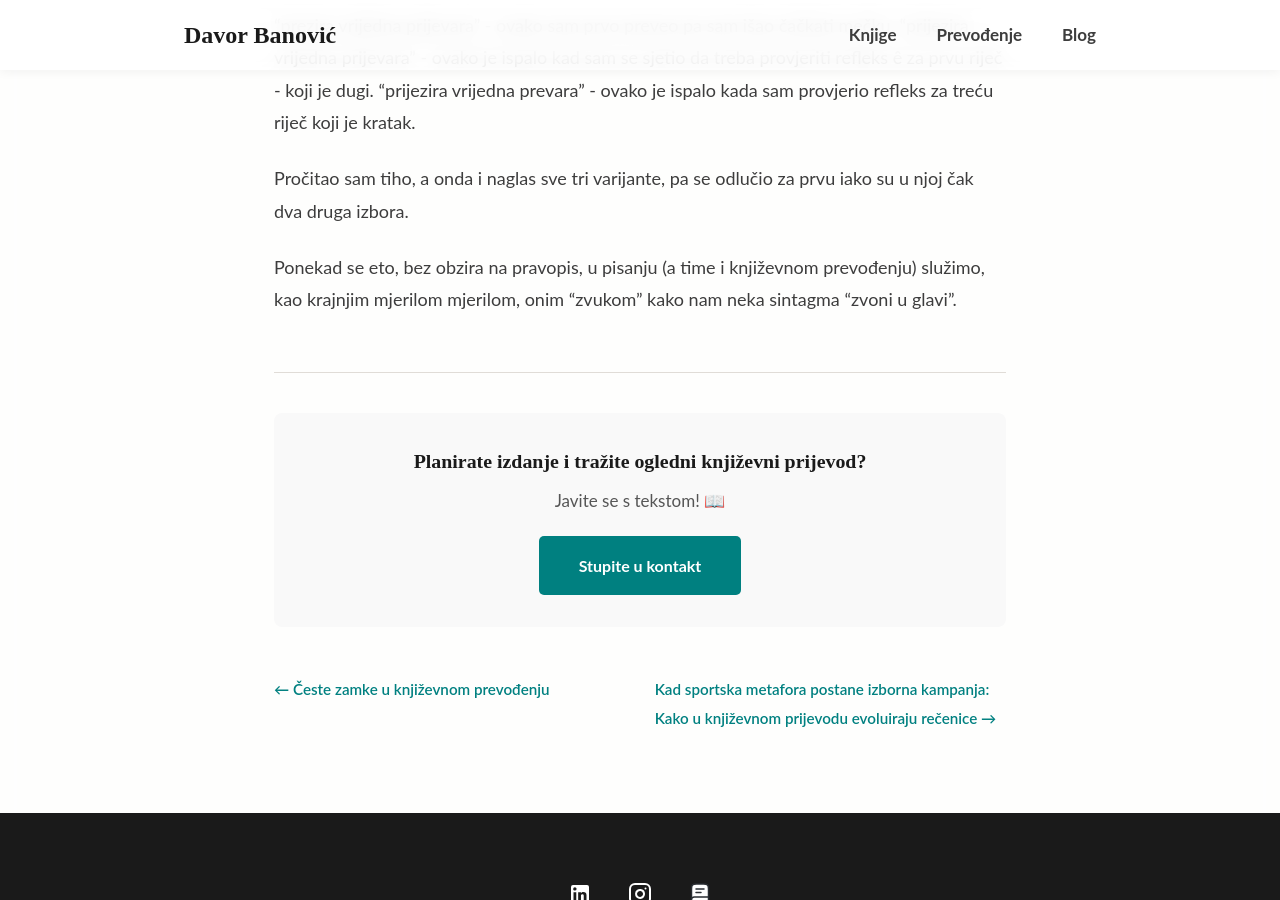
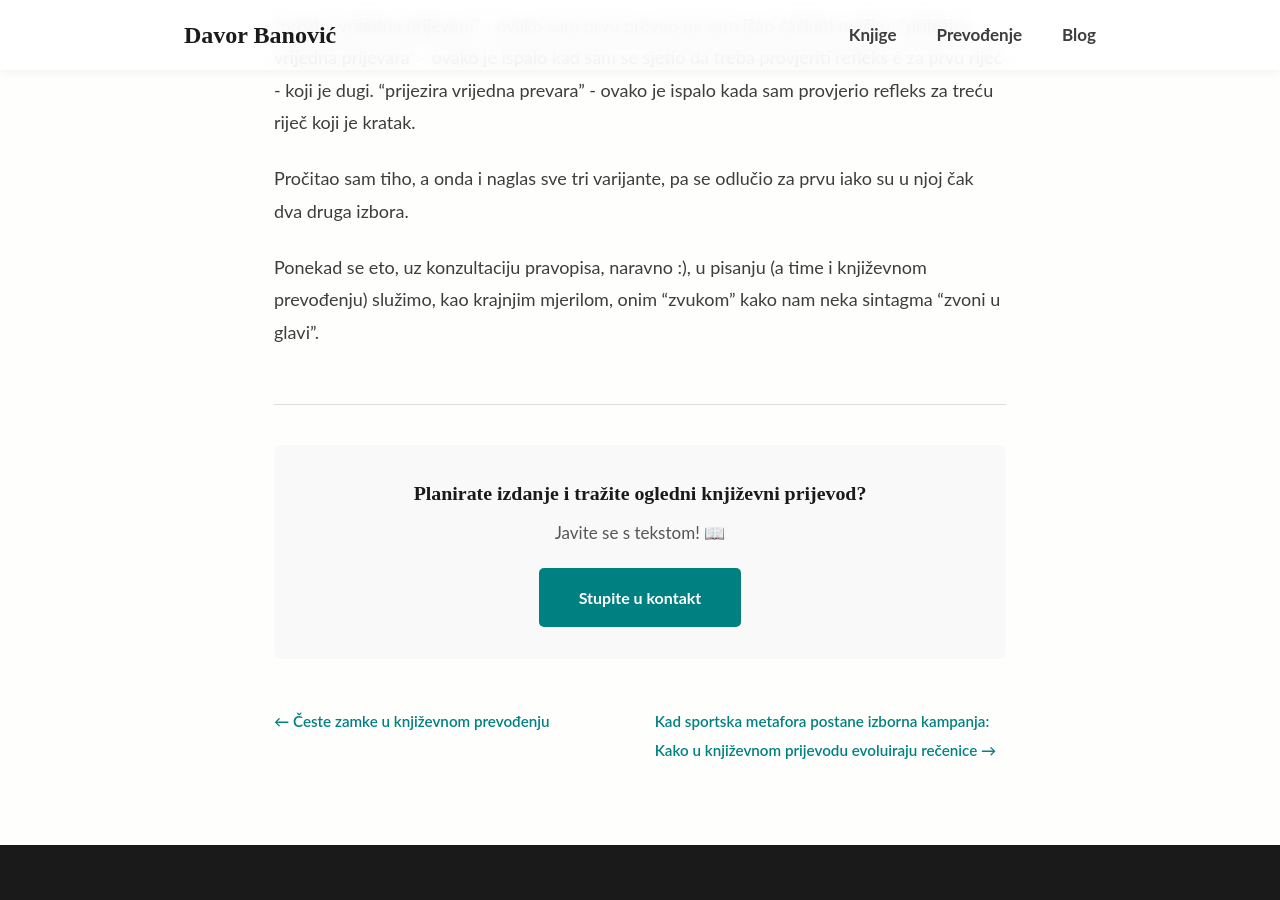
Before and after one commit to banovotz/banovotz.github.io, a Jekyll site: the page built from _posts/2026-09-02-kad-te-zaskoce-tri-refleksa-glasa-e-jat-za-redom.md, in a window 1280 px wide and 900 px high, scrolled down 748 px. Built offline with Jekyll 4.4.1, drawn with Linux system fonts in a browser that asks for light colours.

Commit message:
Blog post text update

```diff
--- a/_posts/2026-09-02-kad-te-zaskoce-tri-refleksa-glasa-e-jat-za-redom.md
+++ b/_posts/2026-09-02-kad-te-zaskoce-tri-refleksa-glasa-e-jat-za-redom.md
@@ -21,4 +21,4 @@ Onda sam pročitao sve alternative:
 
 Pročitao sam tiho, a onda i naglas sve tri varijante, pa se odlučio za prvu iako su u njoj čak dva druga izbora.
 
-Ponekad se eto, bez obzira na pravopis, u pisanju (a time i književnom prevođenju) služimo, kao krajnjim mjerilom mjerilom, onim "zvukom" kako nam neka sintagma "zvoni u glavi".
+Ponekad se eto, uz konzultaciju pravopisa, naravno :), u pisanju (a time i književnom prevođenju) služimo, kao krajnjim mjerilom, onim "zvukom" kako nam neka sintagma "zvoni u glavi".
```
